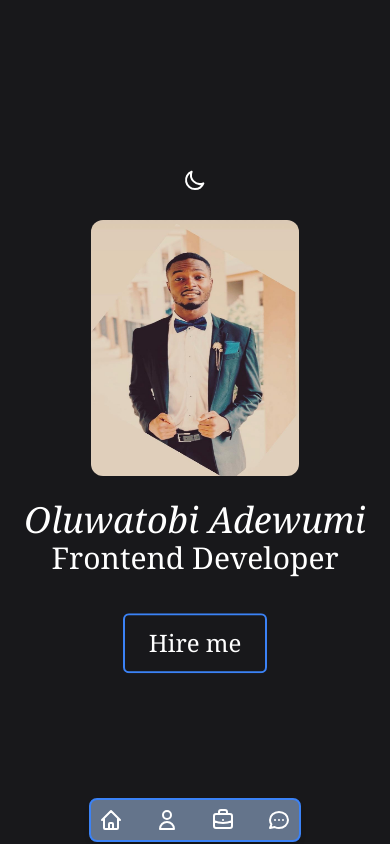
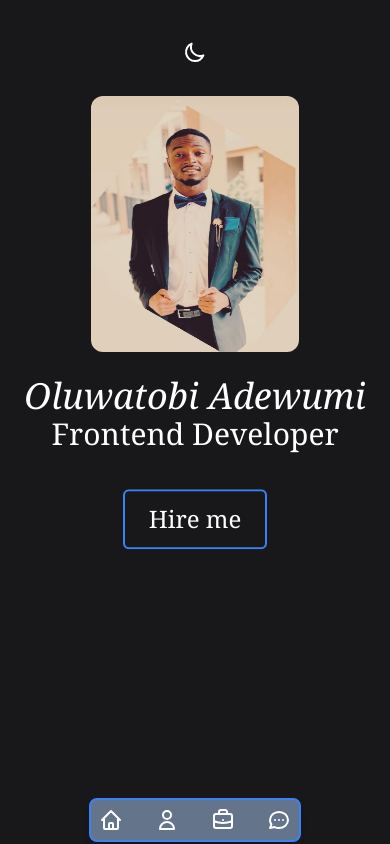
Before and after one commit to Classytobs/portfolio-11, a React (Create React App) app: page / in a window 390 px wide. Shown: the top 844 px of the page. Built offline with nearby package versions, Linux system fonts and the light colour scheme.

Commit message:
working on the screen responsiveness

```diff
--- a/src/Components/Home/Home.jsx
+++ b/src/Components/Home/Home.jsx
@@ -7,7 +7,7 @@ export default function Home() {
   const {theme, changeTheme}=useContext(ThemeContext);
 
   return (
-    <div className=' flex flex-col bg-zinc-900 gap-y-5 justify-center content-center py-8 min-h-screen max-w-full items-center'>
+    <div className=' flex flex-col bg-zinc-900 gap-y-6 justify-start content-center py-8 min-h-screen max-w-full items-center'>
       <div className='text-white p-2 cursor-pointer' onClick={changeTheme}>
           <svg className="w-6 h-6" fill="none" stroke="currentColor" viewBox="0 0 24 24" xmlns="http://www.w3.org/2000/svg">
           <path strokeLinecap="round" strokeLinejoin="round" strokeWidth={2} d="M20.354 15.354A9 9 0 018.646 3.646 9.003 9.003 0 0012 21a9.003 9.003 0 008.354-5.646z" /></svg>
```
